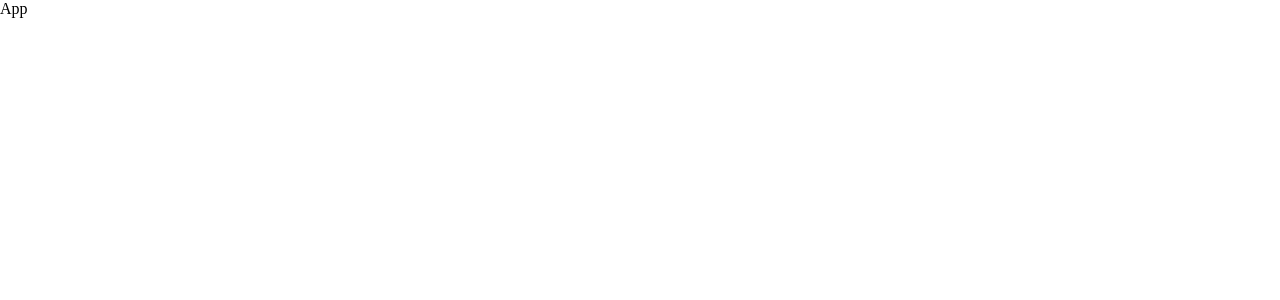
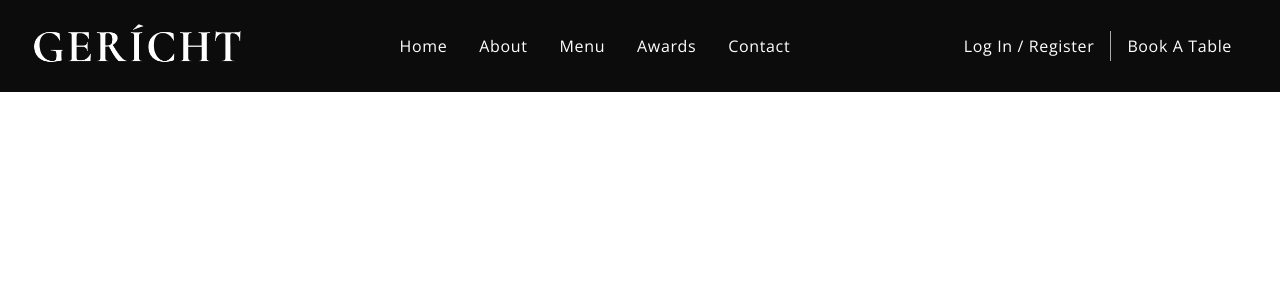
Before and after one commit to TameemShahid/gericht-restaurant, a React (Create React App) app: page / in a window 1280 px wide. Shown: the top 300 px of the page. Built offline with nearby package versions, Linux system fonts and the light colour scheme; a web font is replaced by a local one.

Commit message:
Implemented navbar

```diff
--- a/src/App.tsx
+++ b/src/App.tsx
@@ -1,7 +1,12 @@
 import './App.css';
+import Navbar from './components/Navbar/Navbar';
 
 const App = () => {
-  return <div>App</div>;
+  return (
+    <div>
+      <Navbar />
+    </div>
+  );
 };
 
 export default App;
--- /dev/null
+++ b/src/components/Navbar/Navbar.css
@@ -0,0 +1,138 @@
+.app__navbar {
+  width: 100%;
+  display: flex;
+  justify-content: space-between;
+  align-items: center;
+  background: var(--color-black);
+
+  padding: 1rem 2rem;
+}
+
+.app__navbar-logo {
+  display: flex;
+  justify-content: flex-start;
+  align-items: center;
+}
+
+.app__navbar-logo img {
+  width: 150px;
+}
+
+.app__navbar-links {
+  flex: 1;
+  display: flex;
+  justify-content: center;
+  align-items: center;
+
+  list-style: none;
+}
+
+.app__navbar-links li {
+  margin: 0 1rem;
+  cursor: pointer;
+}
+
+.app__navbar-links li:hover {
+  color: var(--color-grey);
+}
+
+.app__navbar-login {
+  display: flex;
+  justify-content: flex-end;
+  align-items: center;
+}
+
+.app__navbar-login a {
+  margin: 0 1rem;
+  text-decoration: none;
+  transition: 0.5s ease;
+}
+
+.app__navbar-login a:hover {
+  border-bottom: 1px solid var(--color-golden);
+}
+
+.app__navbar-login div {
+  width: 1px;
+  height: 30px;
+  background-color: var(--color-grey);
+}
+
+.app__navbar-smallscreen {
+  display: none;
+}
+
+.app__navbar-smallscreen_overlay {
+  position: fixed;
+  top: 0;
+  left: 0;
+  width: 100%;
+  height: 100vh;
+  background: var(--color-black);
+  transition: 0.5s ease;
+
+  flex-direction: column;
+  z-index: 5;
+}
+
+.app__navbar-smallscreen_overlay .overlay__close {
+  font-size: 27px;
+  color: var(--color-golden);
+  cursor: pointer;
+
+  position: absolute;
+  top: 20px;
+  right: 20px;
+}
+
+.app__navbar-smallscreen_links {
+  list-style: none;
+}
+
+.app__navbar-smallscreen_links li {
+  margin: 2rem;
+  cursor: pointer;
+  color: var(--color-golden);
+  font-size: 2rem;
+  text-align: center;
+  font-family: var(--font-base);
+}
+
+.app__navbar-smallscreen_links li:hover {
+  margin: 2rem;
+  cursor: pointer;
+  color: var(--color-white);
+  font-size: 2rem;
+  text-align: center;
+  font-family: var(--font-base);
+}
+
+@media screen and (max-width: 2000px) {
+  .app__navbar-logo img {
+    width: 210px;
+  }
+}
+
+@media screen and (max-width: 1150px) {
+  .app__navbar-links {
+    display: none;
+  }
+
+  .app__navbar-smallscreen {
+    display: flex;
+  }
+}
+
+@media screen and (max-width: 650px) {
+  .app__navbar {
+    padding: 1rem;
+  }
+
+  .app__navbar-login {
+    display: none;
+  }
+
+  .app__navbar-logo img {
+    width: 110px;
+  }
+}
--- /dev/null
+++ b/src/components/Navbar/Navbar.tsx
@@ -0,0 +1,78 @@
+import './Navbar.css';
+import { useState } from 'react';
+import images from '../../constants/images';
+import { GiHamburgerMenu } from 'react-icons/gi';
+import { MdOutlineRestaurantMenu } from 'react-icons/md';
+
+const Navbar = () => {
+  const [toggleMenu, setToggleMenu] = useState(false);
+
+  return (
+    <nav className="app__navbar">
+      <div className="app__navbar-logo">
+        <img src={images.gericht} alt="Restaurant logo" />
+      </div>
+      <ul className="app__navbar-links">
+        <li className="p__opensans">
+          <a href="#home">Home</a>
+        </li>
+        <li className="p__opensans">
+          <a href="#about">About</a>
+        </li>
+        <li className="p__opensans">
+          <a href="#menu">Menu</a>
+        </li>
+        <li className="p__opensans">
+          <a href="#awards">Awards</a>
+        </li>
+        <li className="p__opensans">
+          <a href="#contact">Contact</a>
+        </li>
+      </ul>
+      <div className="app__navbar-login">
+        <a href="#login" className="p__opensans">
+          Log In / Register
+        </a>
+        <div />
+        <a href="/" className="p__opensans">
+          Book a Table
+        </a>
+      </div>
+      <div className="app__navbar-smallscreen">
+        <GiHamburgerMenu
+          color="#fff"
+          fontSize={27}
+          onClick={() => setToggleMenu(true)}
+        />
+        {toggleMenu && (
+          <div className="app__navbar-smallscreen_overlay flex__center slide-bottom">
+            <MdOutlineRestaurantMenu
+              fontSize={27}
+              className="overlay__close"
+              onClick={() => setToggleMenu(false)}
+            />
+            <ul className="app__navbar-smallscreen_links">
+              <li className="p__opensans">
+                <a href="#home">Home</a>
+              </li>
+              <li className="p__opensans">
+                <a href="#about">About</a>
+              </li>
+              <li className="p__opensans">
+                <a href="#menu">Menu</a>
+              </li>
+              <li className="p__opensans">
+                <a href="#awards">Awards</a>
+              </li>
+              <li className="p__opensans">
+                <a href="#contact">Contact</a>
+              </li>
+            </ul>
+          </div>
+        )}
+      </div>
+    </nav>
+  );
+};
+
+export default Navbar;
```
Also changed, not shown: public/logo.jpeg.
